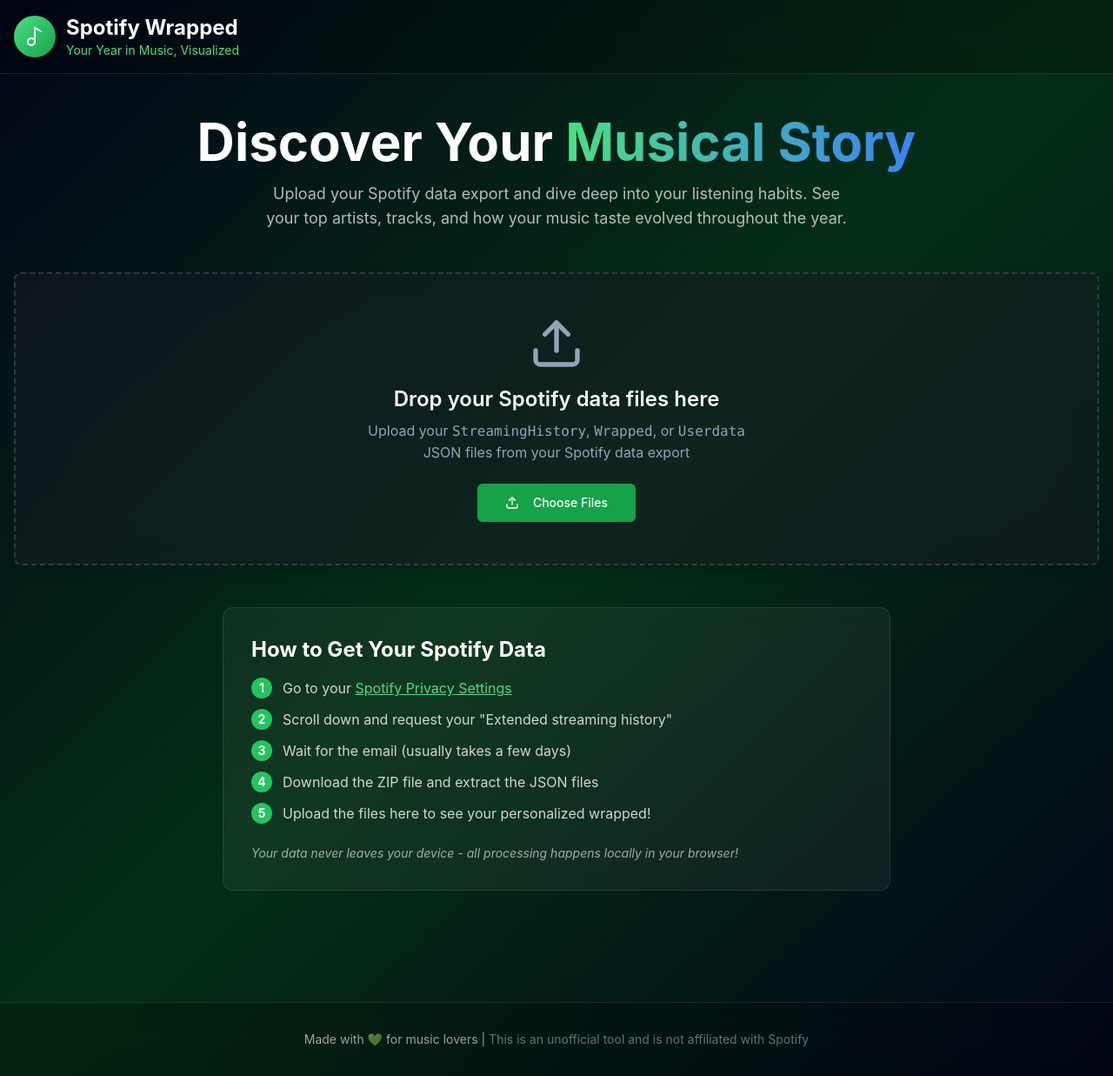
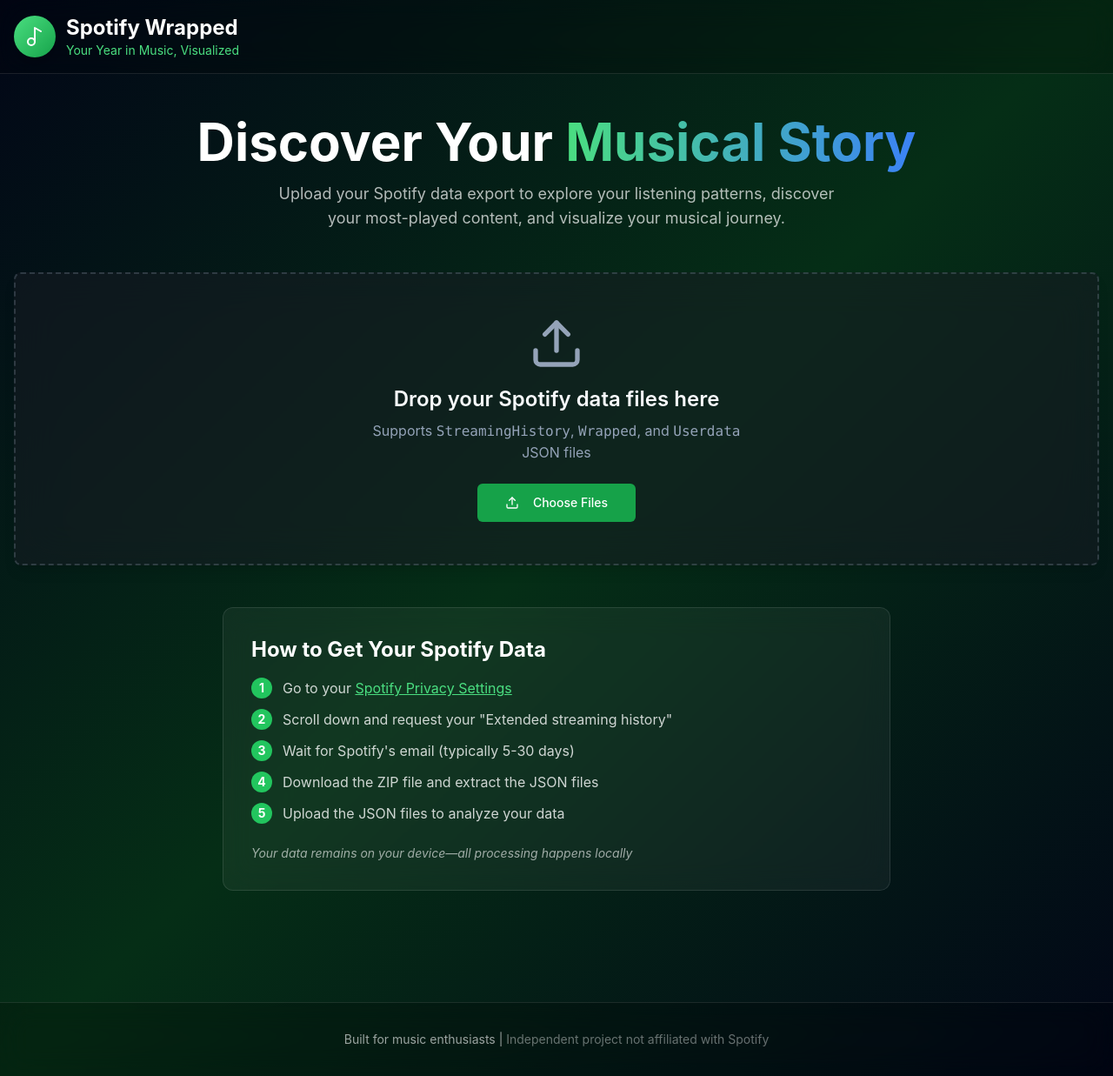
Before and after one commit to AnasImloul/spotify-wrapped, a React (Vite) app: page / in a window 1280 px wide. Shown: the whole page at 87% size. Built offline with nearby package versions, Linux system fonts and the light colour scheme.

Commit message:
Remove AI-looking text and emojis, update README to be more professional

```diff
--- a/src/App.tsx
+++ b/src/App.tsx
@@ -92,8 +92,8 @@
             </span>
           </h2>
           <p className="text-lg text-white/70 max-w-2xl mx-auto">
-            Upload your Spotify data export and dive deep into your listening habits.
-            See your top artists, tracks, and how your music taste evolved throughout the year.
+            Upload your Spotify data export to explore your listening patterns,
+            discover your most-played content, and visualize your musical journey.
           </p>
         </div>
 
@@ -203,7 +203,7 @@
                     3
                   </span>
                   <span>
-                    Wait for the email (usually takes a few days)
+                    Wait for Spotify's email (typically 5-30 days)
                   </span>
                 </li>
                 <li className="flex gap-3">
@@ -219,12 +219,12 @@
                     5
                   </span>
                   <span>
-                    Upload the files here to see your personalized wrapped!
+                    Upload the JSON files to analyze your data
                   </span>
                 </li>
               </ol>
             <p className="mt-6 text-sm text-white/60 italic">
-              Your data never leaves your device - all processing happens locally in your browser!
+              Your data remains on your device—all processing happens locally
             </p>
             </div>
           </div>
@@ -236,9 +236,9 @@
         <div className="container mx-auto px-4 py-8">
           <div className="text-center text-white/60 text-sm">
             <p>
-              Made with 💚 for music lovers |{' '}
+              Built for music enthusiasts |{' '}
               <span className="text-white/40">
-                This is an unofficial tool and is not affiliated with Spotify
+                Independent project not affiliated with Spotify
               </span>
             </p>
           </div>
--- a/src/components/ArtistComparison.tsx
+++ b/src/components/ArtistComparison.tsx
@@ -215,7 +215,7 @@
                   <div className="relative">
                     <Input
                       type="text"
-                      placeholder="Search for an artist to add... (supports fuzzy search)"
+                      placeholder="Type artist name..."
                       value={searchTerm}
                       onChange={(e) => setSearchTerm(e.target.value)}
                       onFocus={() => setShowAutocomplete(true)}
--- a/src/components/FileUpload.tsx
+++ b/src/components/FileUpload.tsx
@@ -108,9 +108,9 @@
             Drop your Spotify data files here
           </h3>
           <p className="text-muted-foreground text-center mb-6 max-w-md">
-            Upload your <span className="font-mono">StreamingHistory</span>,{' '}
-            <span className="font-mono">Wrapped</span>, or{' '}
-            <span className="font-mono">Userdata</span> JSON files from your Spotify data export
+            Supports <span className="font-mono">StreamingHistory</span>,{' '}
+            <span className="font-mono">Wrapped</span>, and{' '}
+            <span className="font-mono">Userdata</span> JSON files
           </p>
           <div className="flex gap-4">
             <Button asChild variant="default" size="lg">
--- a/src/components/TrackComparison.tsx
+++ b/src/components/TrackComparison.tsx
@@ -228,7 +228,7 @@
                   <div className="relative">
                     <Input
                       type="text"
-                      placeholder="Search for a track to add... (supports fuzzy search)"
+                      placeholder="Type track name..."
                       value={searchTerm}
                       onChange={(e) => setSearchTerm(e.target.value)}
                       onFocus={() => setShowAutocomplete(true)}
```
Also changed, not shown: 1 other file (tests, documents, lock files or other folders).
